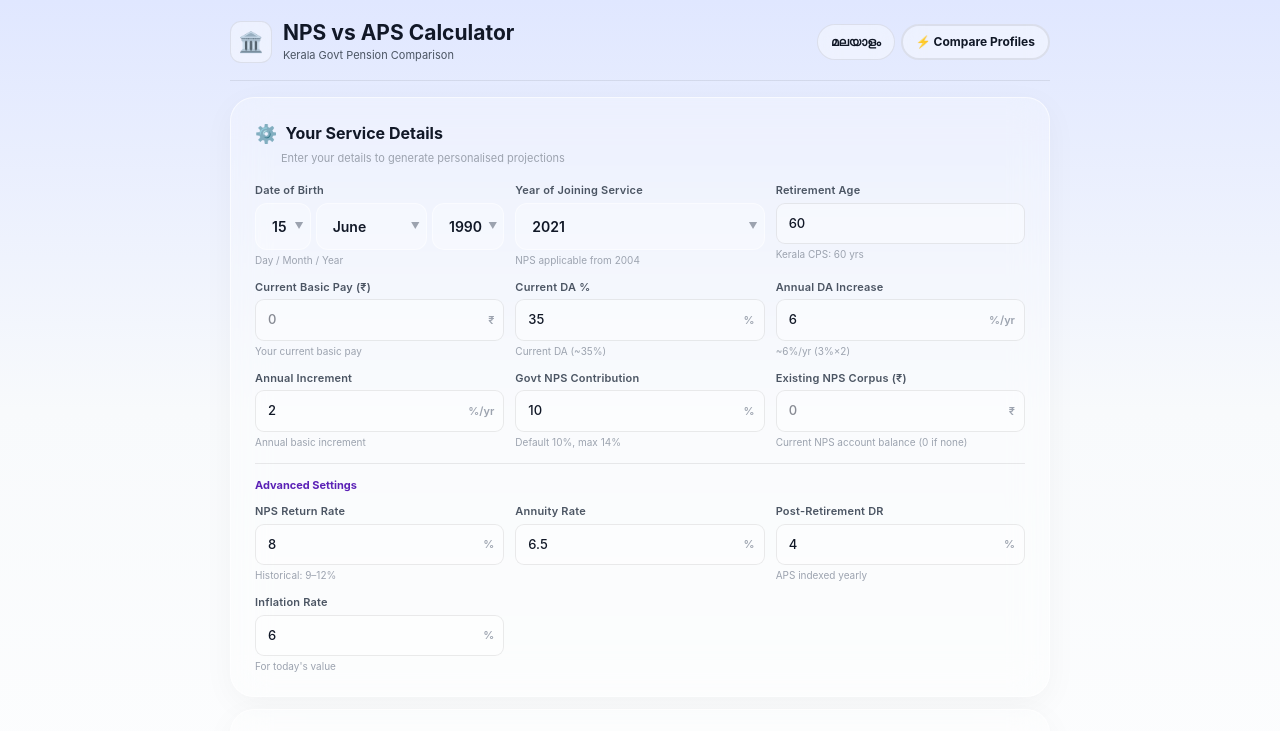
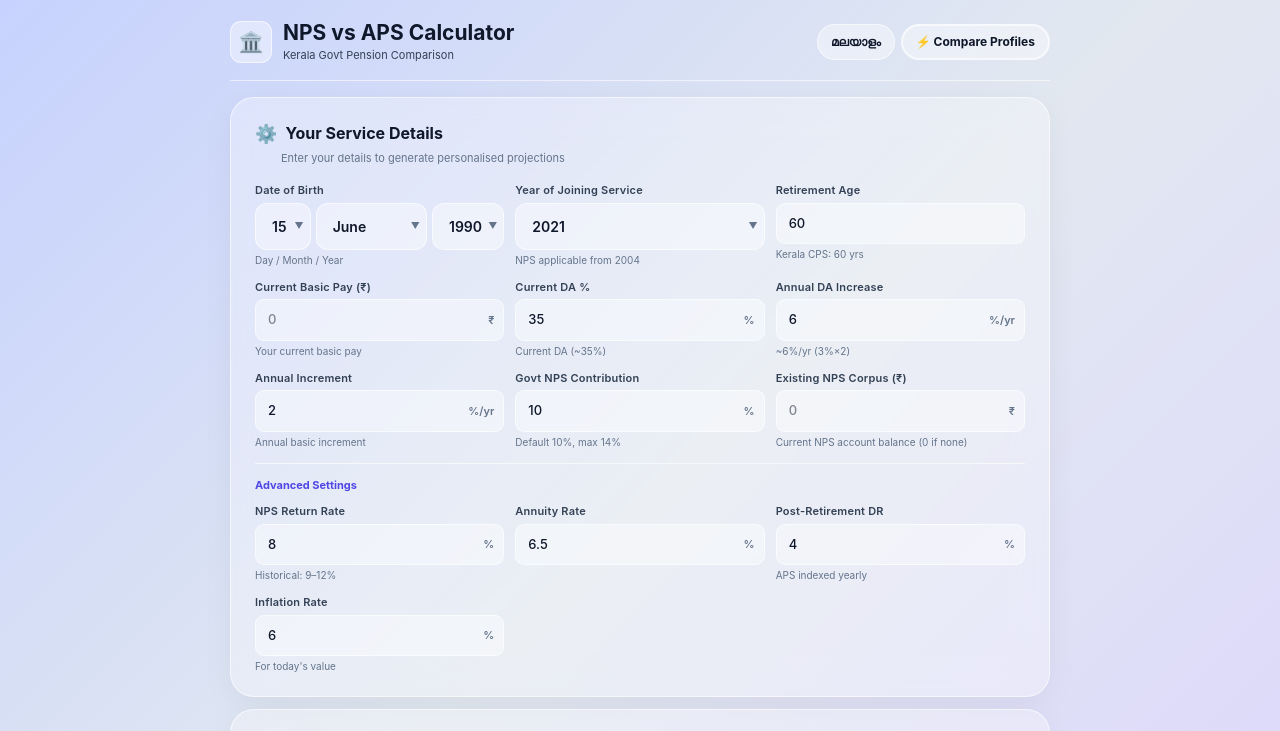
Before and after one commit to govtemployees/knowyourpension, a Next.js app: page / in a window 1280 px wide. Shown: the top 731 px of the page. Built offline with nearby package versions, Linux system fonts and the light colour scheme.

Commit message:
Update nps-vs-aps-updated.jsx

```diff
--- a/nps-vs-aps-updated.jsx
+++ b/nps-vs-aps-updated.jsx
@@ -237,25 +237,25 @@
 
 // ═══ New Premium Theme (Glassmorphism) ════════════════════════════════════════
 const T = {
-  bg: "linear-gradient(180deg, #e0e7ff 0%, #f8fafc 40%, #ffffff 100%)",
-  surface: "rgba(255, 255, 255, 0.7)", border: "rgba(0,0,0,0.08)",
-  borderLight: "rgba(0,0,0,0.04)", text: "#111827",
-  textDim: "#4b5563", textMuted: "#9ca3af",
-  aps: "#111827", nps: "#5b21b6", acc: "#3b82f6", dan: "#ef4444",
-  apsGlow: "rgba(17, 24, 39, 0.08)", npsGlow: "rgba(91, 33, 182, 0.12)", accGlow: "rgba(59, 130, 246, 0.1)",
+  bg: "linear-gradient(135deg, #c7d2fe 0%, #e2e8f0 50%, #ddd6fe 100%)",
+  surface: "rgba(255, 255, 255, 0.4)", border: "rgba(255,255,255,0.6)",
+  borderLight: "rgba(255,255,255,0.3)", text: "#0f172a",
+  textDim: "#334155", textMuted: "#64748b",
+  aps: "#0f172a", nps: "#4f46e5", acc: "#2563eb", dan: "#dc2626",
+  apsGlow: "rgba(15, 23, 42, 0.08)", npsGlow: "rgba(79, 70, 229, 0.12)", accGlow: "rgba(37, 99, 235, 0.1)",
 };
 
 const glass = {
-  background: "rgba(255, 255, 255, 0.25)",
-  backdropFilter: "blur(18px)",
-  WebkitBackdropFilter: "blur(18px)",
+  background: "rgba(255, 255, 255, 0.3)",
+  backdropFilter: "blur(16px)",
+  WebkitBackdropFilter: "blur(16px)",
   border: "1px solid rgba(255, 255, 255, 0.6)",
   borderRadius: 24,
-  boxShadow: "0 8px 32px rgba(0, 0, 0, 0.04)"
+  boxShadow: "0 8px 32px rgba(0, 0, 0, 0.05)"
 };
-const glassSm = { ...glass, borderRadius: 16, border: "1px solid rgba(255, 255, 255, 0.4)" };
+const glassSm = { ...glass, borderRadius: 16, border: "1px solid rgba(255, 255, 255, 0.5)" };
 const glassCard = { ...glass, borderRadius: 20, padding: "20px 24px" };
-const selStyle = { width:"100%", padding:"12px 16px", borderRadius:12, background:"rgba(255,255,255,0.3)", border:"1px solid rgba(255, 255, 255, 0.5)", color:T.text, fontSize:14, fontWeight:600, outline:"none", fontFamily:"inherit", boxSizing:"border-box", cursor:"pointer", appearance:"none", WebkitAppearance:"none" };
+const selStyle = { width:"100%", padding:"12px 16px", borderRadius:12, background:"rgba(255,255,255,0.4)", border:"1px solid rgba(255, 255, 255, 0.6)", color:T.text, fontSize:14, fontWeight:600, outline:"none", fontFamily:"inherit", boxSizing:"border-box", cursor:"pointer", appearance:"none", WebkitAppearance:"none" };
 // ═══ Components ══════════════════════════════════════════════════════════════
 function GlassStat({ label, value, sub, color, icon, delay=0 }) {
   const [v, setV] = useState(false);
```
